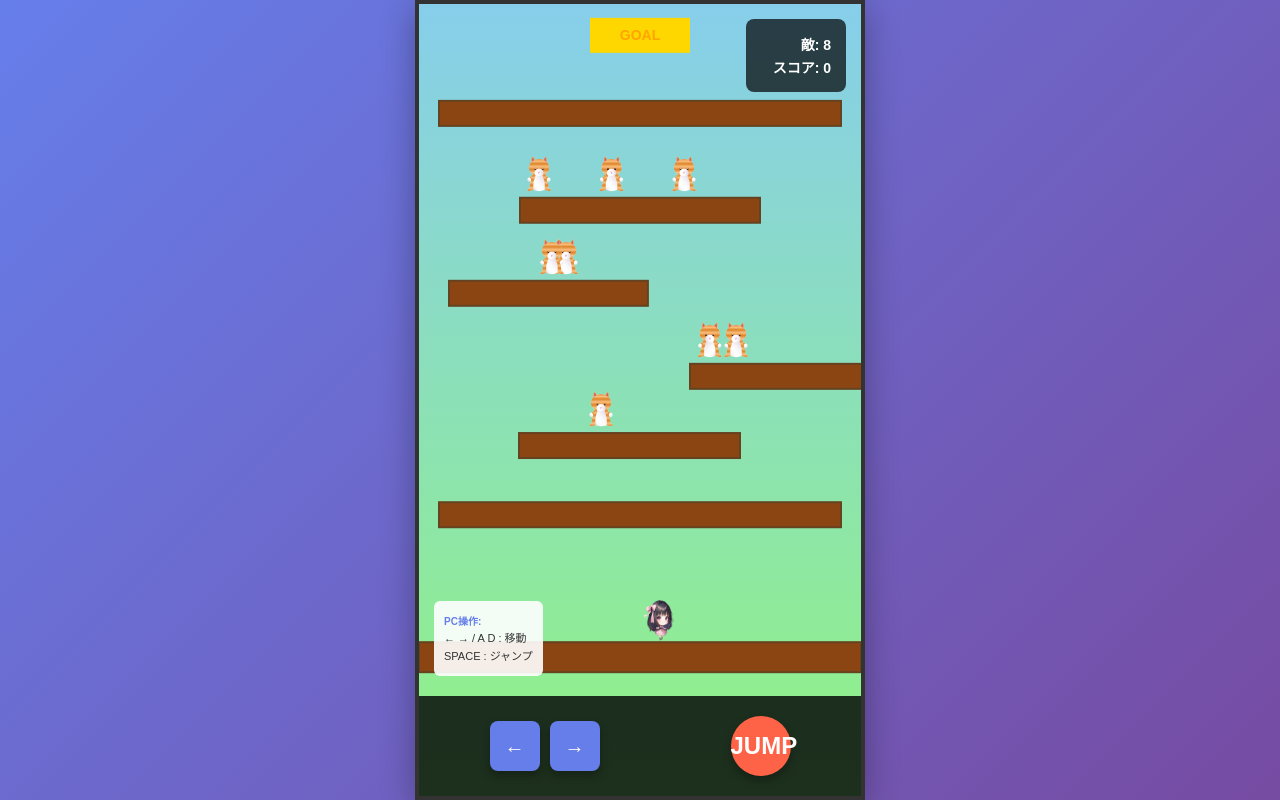
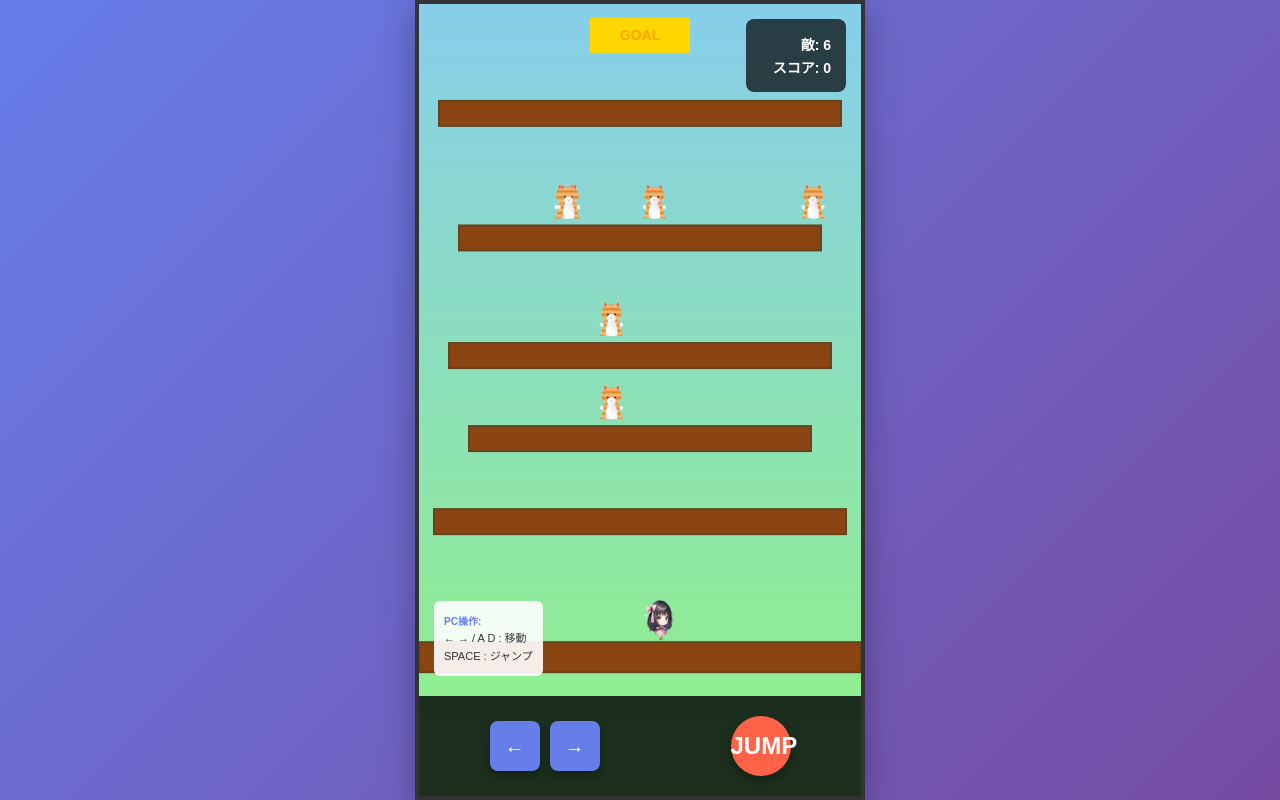
Before and after one commit to moshimur/mario-game, a plain HTML site: page index.html in a window 1280 px wide. Drawn offline with Linux system fonts and the light colour scheme.

Commit message:
Update index.html

```diff
--- a/index.html
+++ b/index.html
@@ -322,27 +322,24 @@
         const enemyImage = new Image();
         enemyImage.src = './アイコンみーこ256256.png';
 
-        // ===== プラットフォームデータ（段階的難易度上昇 + 敵専用足場 + 敵なし足場） =====
+        // ===== プラットフォームデータ（広くしてプレイしやすく） =====
         const platforms = [
             // 地面（最下部）
             { x: 0, y: GROUND_Y + 50, width: canvas.width, height: 30 },
 
             // 1段目：広めで練習用
-            { x: 20, y: canvas.height * 0.72, width: canvas.width - 40, height: 25 },
+            { x: 15, y: canvas.height * 0.73, width: canvas.width - 30, height: 25 },
 
-            // 2段目：狭くしてギャップを作る
-            { x: 100, y: canvas.height * 0.62, width: canvas.width * 0.5, height: 25 },
+            // 2段目：広めにしてギャップ作成
+            { x: 50, y: canvas.height * 0.61, width: canvas.width - 100, height: 25 },
 
-            // 3段目：右側に配置（移動が必要）
-            { x: canvas.width * 0.5 + 50, y: canvas.height * 0.52, width: canvas.width * 0.4, height: 25 },
+            // 3段目：広めで右側に配置
+            { x: 30, y: canvas.height * 0.49, width: canvas.width - 60, height: 25 },
 
-            // 4段目：左側に配置（戻る必要がある）
-            { x: 30, y: canvas.height * 0.40, width: canvas.width * 0.45, height: 25 },
+            // 4段目：敵専用足場（広め）
+            { x: 40, y: canvas.height * 0.32, width: canvas.width - 80, height: 25 },
 
-            // 5段目：敵専用足場（敵3体をここに配置）
-            { x: canvas.width / 2 - 120, y: canvas.height * 0.28, width: 240, height: 25 },
-
-            // 6段目：敵なし広い足場（ゴール前の安全地帯）
+            // 5段目：敵なし広い足場（ゴール前の安全地帯）
             { x: 20, y: canvas.height * 0.14, width: canvas.width - 40, height: 25 }
         ];
 
@@ -405,7 +402,7 @@
             }
         }
 
-        // ===== 敵を配置（8体、配置パターンを工夫） =====
+        // ===== 敵を配置（6体、配置パターンを工夫） =====
         const enemies = [];
         const floatingTexts = [];
         function initializeEnemies() {
@@ -418,23 +415,18 @@
             let platform = platforms[2];
             enemies.push(new Enemy(platform.x + platform.width / 2 - 17.5, platform.y - 45));
 
-            // 3段目：敵2体（左右）
+            // 3段目：敵1体（中央）
             platform = platforms[3];
-            enemies.push(new Enemy(platform.x + 30, platform.y - 45));
-            enemies.push(new Enemy(platform.x + platform.width - 65, platform.y - 45));
+            enemies.push(new Enemy(platform.x + platform.width / 2 - 17.5, platform.y - 45));
 
-            // 4段目：敵2体（配置）
+            // 4段目（敵専用足場）：敵4体（最難関区間）
             platform = platforms[4];
-            enemies.push(new Enemy(platform.x + 50, platform.y - 45));
-            enemies.push(new Enemy(platform.x + platform.width - 85, platform.y - 45));
+            enemies.push(new Enemy(platform.x + 40, platform.y - 45));
+            enemies.push(new Enemy(platform.x + platform.width / 3, platform.y - 45));
+            enemies.push(new Enemy(platform.x + (platform.width * 2) / 3 - 35, platform.y - 45));
+            enemies.push(new Enemy(platform.x + platform.width - 75, platform.y - 45));
 
-            // 5段目（敵専用足場）：敵3体（最難関区間）
-            platform = platforms[5];
-            enemies.push(new Enemy(platform.x + 30, platform.y - 45));
-            enemies.push(new Enemy(platform.x + platform.width / 2 - 17.5, platform.y - 45));
-            enemies.push(new Enemy(platform.x + platform.width - 65, platform.y - 45));
-
-            // 6段目：敵なし（安全地帯）
+            // 5段目：敵なし（安全地帯）
             // 配置なし
         }
         initializeEnemies();
```
